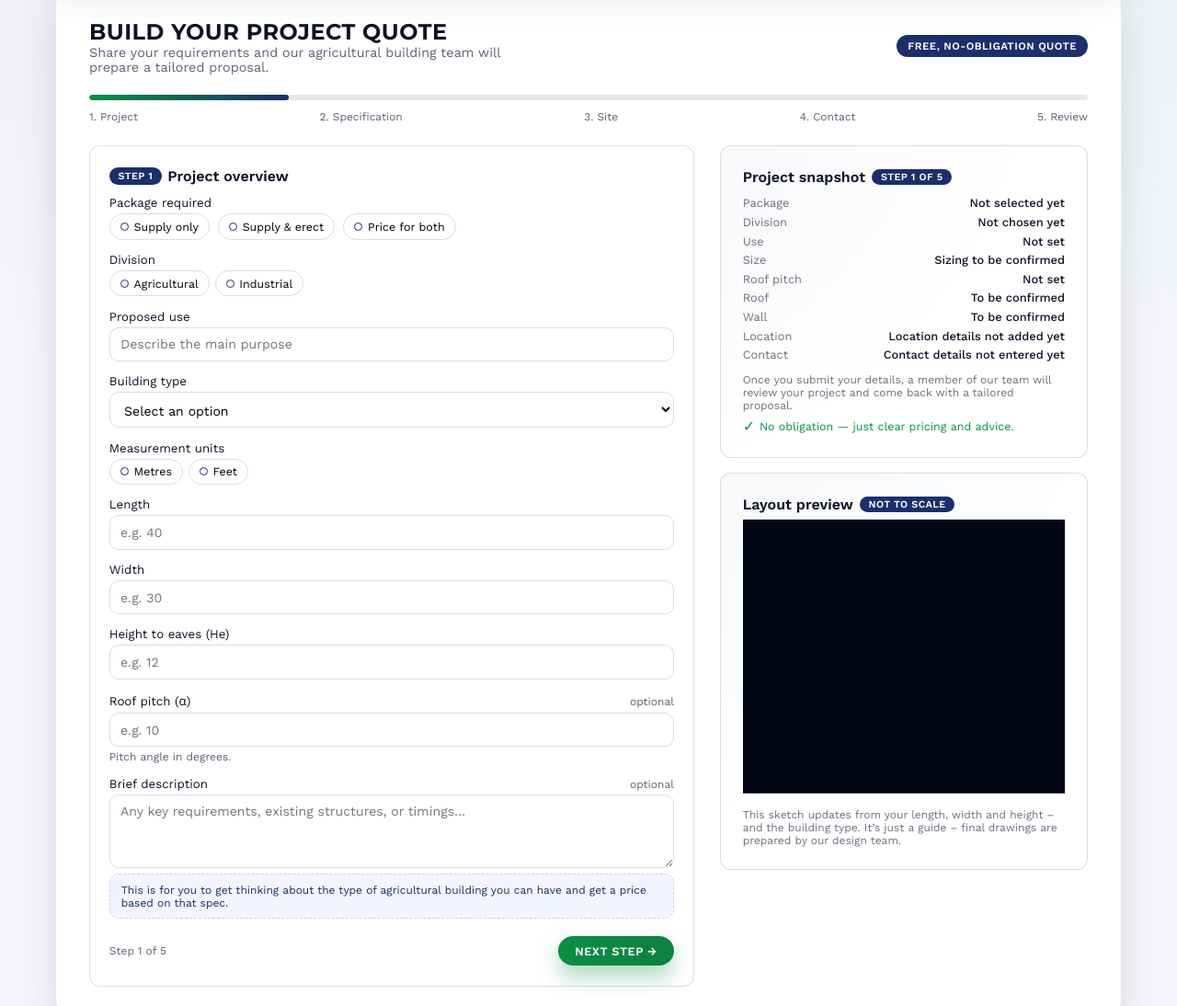
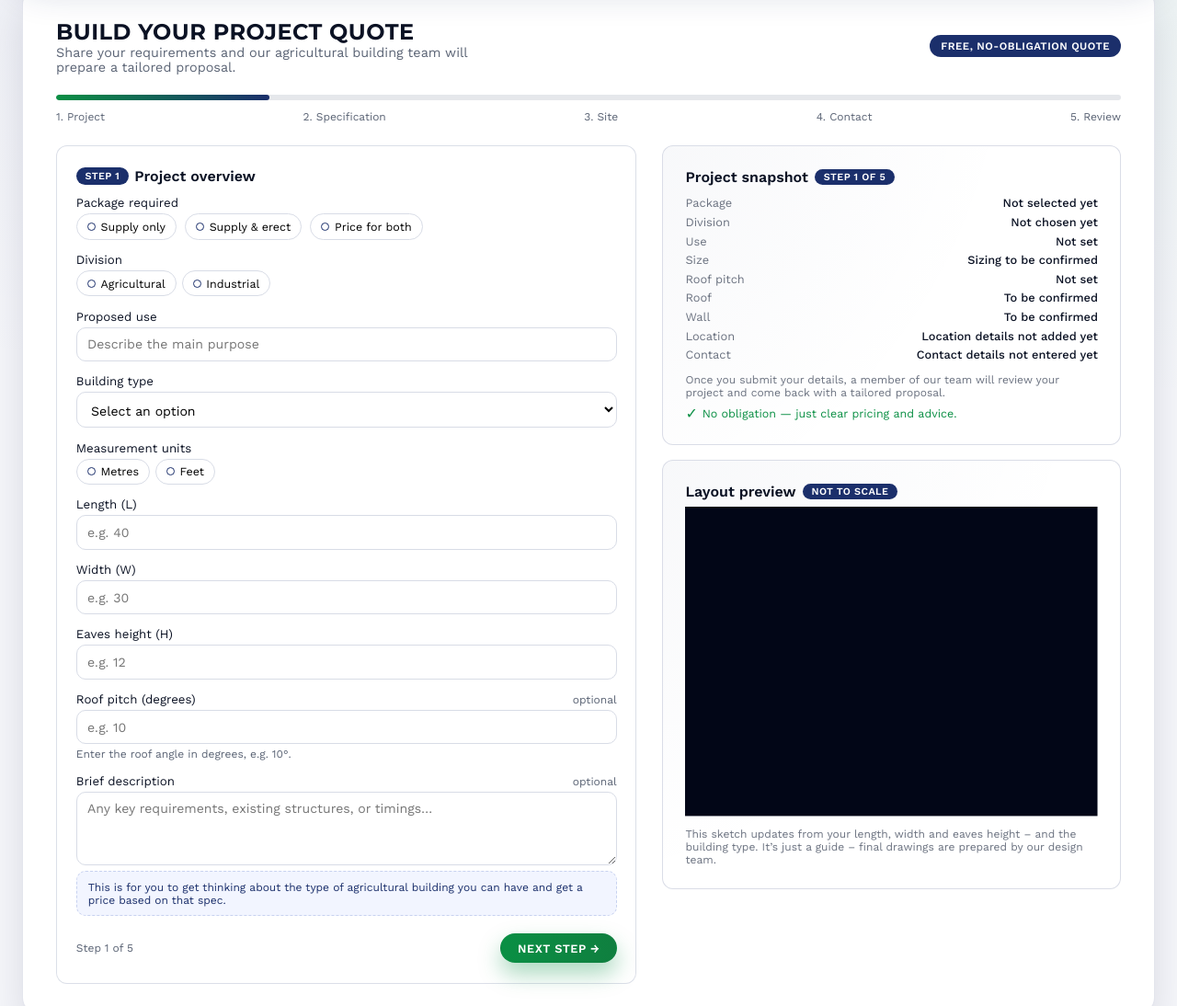
Before and after one commit to DanielAitken/AGRIBUILD_QUOTE_BUILDER, a website: page index.html in a window 1280 px wide. Shown: the part 460-1554 px from the top of the page at 92% size. Drawn offline with nearby package versions, Linux system fonts and the light colour scheme.

Commit message:
Clarify building dimensions and enlarge preview

```diff
--- a/index.html
+++ b/index.html
@@ -33,7 +33,7 @@
       color: var(--qb-text-main);
     }
     /* Simple centered wrapper so the card stays at a readable width */
-    .qb-wrapper { max-width: 1160px; margin: 0 auto; }
+    .qb-wrapper { max-width: 1280px; margin: 0 auto; }
     .qb-site-header{
       min-height:76px; display:flex; align-items:center; justify-content:space-between;
       gap:1.5rem; padding:0.9rem 1.15rem; margin:0 -1.5rem;
@@ -101,9 +101,9 @@
     .qb-layout {
       display:grid; grid-template-columns:1fr; gap:1.75rem; margin-top:1.5rem;
     }
-    @media (min-width:900px){
+    @media (min-width:1050px){
       .qb-layout {
-        grid-template-columns:minmax(0,2.3fr) minmax(0,1.4fr);
+        grid-template-columns:minmax(0,1.9fr) minmax(420px,1.5fr);
         align-items:flex-start;
       }
     }
@@ -509,39 +509,39 @@
               </div>
 
               <div class="qb-field" id="lengthField">
-                <label class="qb-label">Length</label>
+                <label class="qb-label">Length (L)</label>
                 <input type="number" step="0.01" min="0" name="length" class="qb-input" placeholder="e.g. 40" required />
               </div>
 
               <div class="qb-field" id="widthField">
-                <label class="qb-label">Width</label>
+                <label class="qb-label">Width (W)</label>
                 <input type="number" step="0.01" min="0" name="width" class="qb-input" placeholder="e.g. 30" required />
               </div>
 
               <div class="qb-field" id="eavesHeightField">
-                <label class="qb-label">Height to eaves (He)</label>
+                <label class="qb-label">Eaves height (H)</label>
                 <input type="number" step="0.01" min="0" name="height" class="qb-input" placeholder="e.g. 12" required />
               </div>
 
               <div class="qb-field" id="lowEavesField" style="display:none;">
-                <label class="qb-label">Low eaves height (Hl)</label>
+                <label class="qb-label">Low eaves height (H)</label>
                 <input type="number" step="0.01" min="0" name="height_low" class="qb-input" placeholder="e.g. 8" />
                 <div class="qb-help">Height at the lower end of the roof slope.</div>
               </div>
 
               <div class="qb-field" id="highEavesField" style="display:none;">
-                <label class="qb-label">High eaves height (Hh)</label>
+                <label class="qb-label">High eaves height (H)</label>
                 <input type="number" step="0.01" min="0" name="height_high" class="qb-input" placeholder="e.g. 14" />
                 <div class="qb-help">Height at the higher end of the roof slope.</div>
               </div>
 
               <div class="qb-field">
                 <label class="qb-label">
-                  Roof pitch (α)
+                  Roof pitch (degrees)
                   <span>optional</span>
                 </label>
                 <input type="number" step="0.1" min="0" max="45" name="roof_pitch" class="qb-input" placeholder="e.g. 10" />
-                <div class="qb-help">Pitch angle in degrees.</div>
+                <div class="qb-help">Enter the roof angle in degrees, e.g. 10°.</div>
               </div>
 
               <div class="qb-field" id="projectionField" style="display:none;">
@@ -1069,14 +1069,14 @@
                 <span class="qb-summary-pill">Not to scale</span>
               </div>
 
-              <svg id="planPreview" viewBox="0 0 400 340" style="width:100%;max-width:600px;">
+              <svg id="planPreview" viewBox="0 0 480 360" style="display:block;width:100%;max-width:720px;margin:0 auto;overflow:visible;">
                 <defs>
                   <marker id="dimArrow" markerWidth="8" markerHeight="8" refX="4" refY="4" orient="auto">
                     <path d="M0,0 L8,4 L0,8 Z" fill="#9ca3af" />
                   </marker>
                 </defs>
 
-                <rect x="0" y="0" width="400" height="340" fill="#020617"></rect>
+                <rect x="0" y="0" width="480" height="360" fill="#020617"></rect>
 
                 <!-- Main box -->
                 <g id="boxGroup" fill="none" stroke="#22c55e" stroke-width="1.5" stroke-linejoin="round">
@@ -1116,18 +1116,18 @@
                   <line id="dimHeightExtB"></line>
                   <line id="dimHeightExtT"></line>
                   <line id="dimHeightLine" marker-start="url(#dimArrow)" marker-end="url(#dimArrow)"></line>
-                  <text id="dimHeightText" text-anchor="end" dx="-6">He</text>
-                  <text id="dimHeightLabel" text-anchor="end" dx="-6" dy="12" font-size="8">Eaves</text>
+                  <text id="dimHeightText" text-anchor="end" dx="-6" font-size="9">Eaves height (H)</text>
+                  <text id="dimHeightLabel" text-anchor="end" dx="-6" dy="12" font-size="8">Height</text>
                   <line id="dimHeightLowExtB" visibility="hidden"></line>
                   <line id="dimHeightLowExtT" visibility="hidden"></line>
                   <line id="dimHeightLowLine" visibility="hidden" marker-start="url(#dimArrow)" marker-end="url(#dimArrow)"></line>
-                  <text id="dimHeightLowText" text-anchor="end" dx="-6" visibility="hidden">Hl</text>
-                  <text id="dimHeightLowLabel" text-anchor="end" dx="-6" dy="12" font-size="8" visibility="hidden">Low</text>
+                  <text id="dimHeightLowText" text-anchor="end" dx="-6" font-size="9" visibility="hidden">Low eaves (H)</text>
+                  <text id="dimHeightLowLabel" text-anchor="end" dx="-6" dy="12" font-size="8" visibility="hidden">Height</text>
                   <line id="dimHeightHighExtB" visibility="hidden"></line>
                   <line id="dimHeightHighExtT" visibility="hidden"></line>
                   <line id="dimHeightHighLine" visibility="hidden" marker-start="url(#dimArrow)" marker-end="url(#dimArrow)"></line>
-                  <text id="dimHeightHighText" text-anchor="end" dx="-6" visibility="hidden">Hh</text>
-                  <text id="dimHeightHighLabel" text-anchor="end" dx="-6" dy="12" font-size="8" visibility="hidden">High</text>
+                  <text id="dimHeightHighText" text-anchor="end" dx="-6" font-size="9" visibility="hidden">High eaves (H)</text>
+                  <text id="dimHeightHighLabel" text-anchor="end" dx="-6" dy="12" font-size="8" visibility="hidden">Height</text>
                   <line id="dimProjectionExtF" visibility="hidden"></line>
                   <line id="dimProjectionExtB" visibility="hidden"></line>
                   <line id="dimProjectionLine" visibility="hidden" marker-start="url(#dimArrow)" marker-end="url(#dimArrow)"></line>
@@ -1140,12 +1140,12 @@
                   <text id="dimExtensionLabel" text-anchor="middle" dy="12" font-size="8" visibility="hidden">Ext.</text>
                   <path id="dimPitchArc" visibility="hidden" fill="none"></path>
                   <line id="dimPitchReference" visibility="hidden"></line>
-                  <text id="dimPitchText" visibility="hidden" font-size="9">alpha</text>
+                  <text id="dimPitchText" visibility="hidden" font-size="9">Roof pitch</text>
                 </g>
               </svg>
 
               <div class="qb-summary-footer">
-                This sketch updates from your length, width and height – and the building type.
+                This sketch updates from your length, width and eaves height – and the building type.
                 It’s just a guide – final drawings are prepared by our design team.
               </div>
             </div>
@@ -1494,13 +1494,19 @@
         const width = buildingType === "Lean to"
           ? reviewValue("projection")
           : reviewValue("width");
-        const height = ["Monopitch", "Lean to"].includes(buildingType)
-          ? [reviewValue("height_low"), reviewValue("height_high")].filter(Boolean).join("–")
-          : reviewValue("height");
+        const usesTwoEaves = ["Monopitch", "Lean to"].includes(buildingType);
+        const height = reviewValue("height");
+        const heightLow = reviewValue("height_low");
+        const heightHigh = reviewValue("height_high");
         const sizeParts = [];
         if (length) sizeParts.push(`${length} L`);
         if (width) sizeParts.push(`${width} W`);
-        if (height) sizeParts.push(`${height} H`);
+        if (usesTwoEaves) {
+          if (heightLow) sizeParts.push(`${heightLow} low eaves (H)`);
+          if (heightHigh) sizeParts.push(`${heightHigh} high eaves (H)`);
+        } else if (height) {
+          sizeParts.push(`${height} eaves height (H)`);
+        }
         const size = sizeParts.length
           ? `${sizeParts.join(" × ")}${units ? " " + units : ""}`
           : "";
@@ -1777,7 +1783,7 @@
 
         const fallback = Math.max(rawL, rawW, rawH, rawLow, rawHigh, rawProjection, rawExtension, 10);
         // Lean-tos and extensions are drawn as the proposed structure only.
-        // Their dedicated P/Le values therefore become the preview's width/length.
+        // Their dedicated values therefore become the preview's width/length.
         const L = isExtension ? (rawExtension || fallback) : (rawL || fallback);
         const W = isLeanTo ? (rawProjection || fallback * 0.4) : (rawW || fallback);
         const P = W;
@@ -1796,12 +1802,12 @@
         const H = rawH || fallback * 0.7;
         const tallest = Math.max(H, lowH, highH);
         const horizontalExtent = W + L * 0.6;
-        const s = Math.min(8, 205 / Math.max(horizontalExtent, tallest * 1.35, 1));
+        const s = Math.min(9, 245 / Math.max(horizontalExtent, tallest * 1.35, 1));
         const widthX = W * s;
         const lengthX = L * s * 0.6;
         const lengthY = -L * s * 0.4;
-        const cx = 72;
-        const cy = 255;
+        const cx = 120;
+        const cy = 275;
 
         const FBL = [cx, cy];
         const FBR = [cx + widthX, cy];
@@ -1919,29 +1925,37 @@
           const x = ground[0] + side * 18;
           const bottom = [x, ground[1]];
           const upper = [x, top[1]];
+          const textElement = previewEl(prefix + "Text");
+          const valueElement = previewEl(prefix + "Label");
+          const textAnchor = side < 0 ? "end" : "start";
           setLine(previewEl(prefix + "ExtB"), ground, bottom);
           setLine(previewEl(prefix + "ExtT"), top, upper);
           setLine(previewEl(prefix + "Line"), bottom, upper);
-          setText(previewEl(prefix + "Text"), [x + side * 5, (ground[1] + top[1]) / 2 - 5], symbol);
-          setText(previewEl(prefix + "Label"), [x + side * 5, (ground[1] + top[1]) / 2 + 5], value);
+          [textElement, valueElement].forEach((element) => {
+            if (!element) return;
+            element.setAttribute("text-anchor", textAnchor);
+            element.setAttribute("dx", "0");
+          });
+          setText(textElement, [x + side * 7, (ground[1] + top[1]) / 2 - 5], symbol);
+          setText(valueElement, [x + side * 7, (ground[1] + top[1]) / 2 + 5], value);
           ["ExtB", "ExtT", "Line", "Text", "Label"].forEach((suffix) => setVisible(prefix + suffix, true));
         };
         if (isMonopitch) {
           ["dimHeightExtB", "dimHeightExtT", "dimHeightLine", "dimHeightText", "dimHeightLabel"].forEach((id) => setVisible(id, false));
-          placeVerticalDimension("dimHeightLow", FBL, FTL, -1, "Hl", displayValue(rawLow, "Low"));
-          placeVerticalDimension("dimHeightHigh", FBR, FTR, 1, "Hh", displayValue(rawHigh, "High"));
+          placeVerticalDimension("dimHeightLow", FBL, FTL, -1, "Low eaves (H)", displayValue(rawLow, "H"));
+          placeVerticalDimension("dimHeightHigh", FBR, FTR, 1, "High eaves (H)", displayValue(rawHigh, "H"));
         } else if (isLeanTo) {
           ["dimHeightExtB", "dimHeightExtT", "dimHeightLine", "dimHeightText", "dimHeightLabel"].forEach((id) => setVisible(id, false));
-          placeVerticalDimension("dimHeightHigh", FBL, FTL, -1, "Hh", displayValue(rawHigh, "High"));
-          placeVerticalDimension("dimHeightLow", FBR, FTR, 1, "Hl", displayValue(rawLow, "Low"));
+          placeVerticalDimension("dimHeightHigh", FBL, FTL, -1, "High eaves (H)", displayValue(rawHigh, "H"));
+          placeVerticalDimension("dimHeightLow", FBR, FTR, 1, "Low eaves (H)", displayValue(rawLow, "H"));
         } else {
           ["dimHeightExtB", "dimHeightExtT", "dimHeightLine", "dimHeightText", "dimHeightLabel"].forEach((id) => setVisible(id, true));
           const hX = FBL[0] - 18;
           setLine(dimHeightExtB, FBL, [hX, FBL[1]]);
           setLine(dimHeightExtT, FTL, [hX, FTL[1]]);
           setLine(dimHeightLine, [hX, FBL[1]], [hX, FTL[1]]);
-          setText(dimHeightText, [hX - gap, (FBL[1] + FTL[1]) / 2 - 5], "He");
-          setText(dimHeightLabel, [hX - gap, (FBL[1] + FTL[1]) / 2 + 5], displayValue(rawH, "Eaves"));
+          setText(dimHeightText, [hX - gap, (FBL[1] + FTL[1]) / 2 - 5], "Eaves height (H)");
+          setText(dimHeightLabel, [hX - gap, (FBL[1] + FTL[1]) / 2 + 5], displayValue(rawH, "H"));
         }
 
         if (pitchDeg > 0 && frontPitchOrigin && frontPitchTarget) {
@@ -1956,8 +1970,13 @@
           const arc = previewEl("dimPitchArc");
           arc.setAttribute("d", `M ${start[0]} ${start[1]} A ${radius} ${radius} 0 0 ${sweep} ${end[0]} ${end[1]}`);
           setLine(previewEl("dimPitchReference"), frontPitchOrigin, pointAt(startAngle));
-          const midAngle = (startAngle + endAngle) / 2;
-          setText(previewEl("dimPitchText"), [frontPitchOrigin[0] + 25 * Math.cos(midAngle), frontPitchOrigin[1] + 25 * Math.sin(midAngle)], `α ${pitchDeg}°`);
+          const pitchText = previewEl("dimPitchText");
+          const pitchMidpoint = [
+            (frontPitchOrigin[0] + frontPitchTarget[0]) / 2,
+            Math.min(frontPitchOrigin[1], frontPitchTarget[1]) - 16
+          ];
+          if (pitchText) pitchText.setAttribute("text-anchor", "middle");
+          setText(pitchText, pitchMidpoint, `Roof pitch ${pitchDeg}°`);
           ["dimPitchArc", "dimPitchReference", "dimPitchText"].forEach((id) => setVisible(id, true));
         }
       }
@@ -1980,9 +1999,15 @@
         const usesTwoEaves = ["Monopitch", "Lean to"].includes(buildingType);
         const summaryLength = buildingType === "Extension" ? getVal("extension_length") : length;
         const summaryWidth = buildingType === "Lean to" ? getVal("projection") : width;
-        const heightSummary = usesTwoEaves && heightLow && heightHigh
-          ? `${heightLow}-${heightHigh}`
-          : height;
+        const sizeParts = [];
+        if (summaryLength) sizeParts.push(`${summaryLength} L`);
+        if (summaryWidth) sizeParts.push(`${summaryWidth} W`);
+        if (usesTwoEaves) {
+          if (heightLow) sizeParts.push(`${heightLow} low eaves (H)`);
+          if (heightHigh) sizeParts.push(`${heightHigh} high eaves (H)`);
+        } else if (height) {
+          sizeParts.push(`${height} eaves height (H)`);
+        }
 
         document.getElementById("summarySupply").textContent =
           getVal("supply_option") || "Not selected yet";
@@ -1991,10 +2016,9 @@
         document.getElementById("summaryUse").textContent =
           getVal("proposed_use") || "Not set";
 
-        document.getElementById("summarySize").textContent =
-          summaryLength && summaryWidth && heightSummary
-            ? `${summaryLength} × ${summaryWidth} × ${heightSummary}${units ? " " + units : ""}`
-            : "Sizing to be confirmed";
+        document.getElementById("summarySize").textContent = sizeParts.length
+          ? `${sizeParts.join(" × ")}${units ? " " + units : ""}`
+          : "Sizing to be confirmed";
 
         const roofPitch = getVal("roof_pitch");
         document.getElementById("summaryRoofPitch").textContent =
```
Also changed, not shown: server.js (+24 -6 lines).
